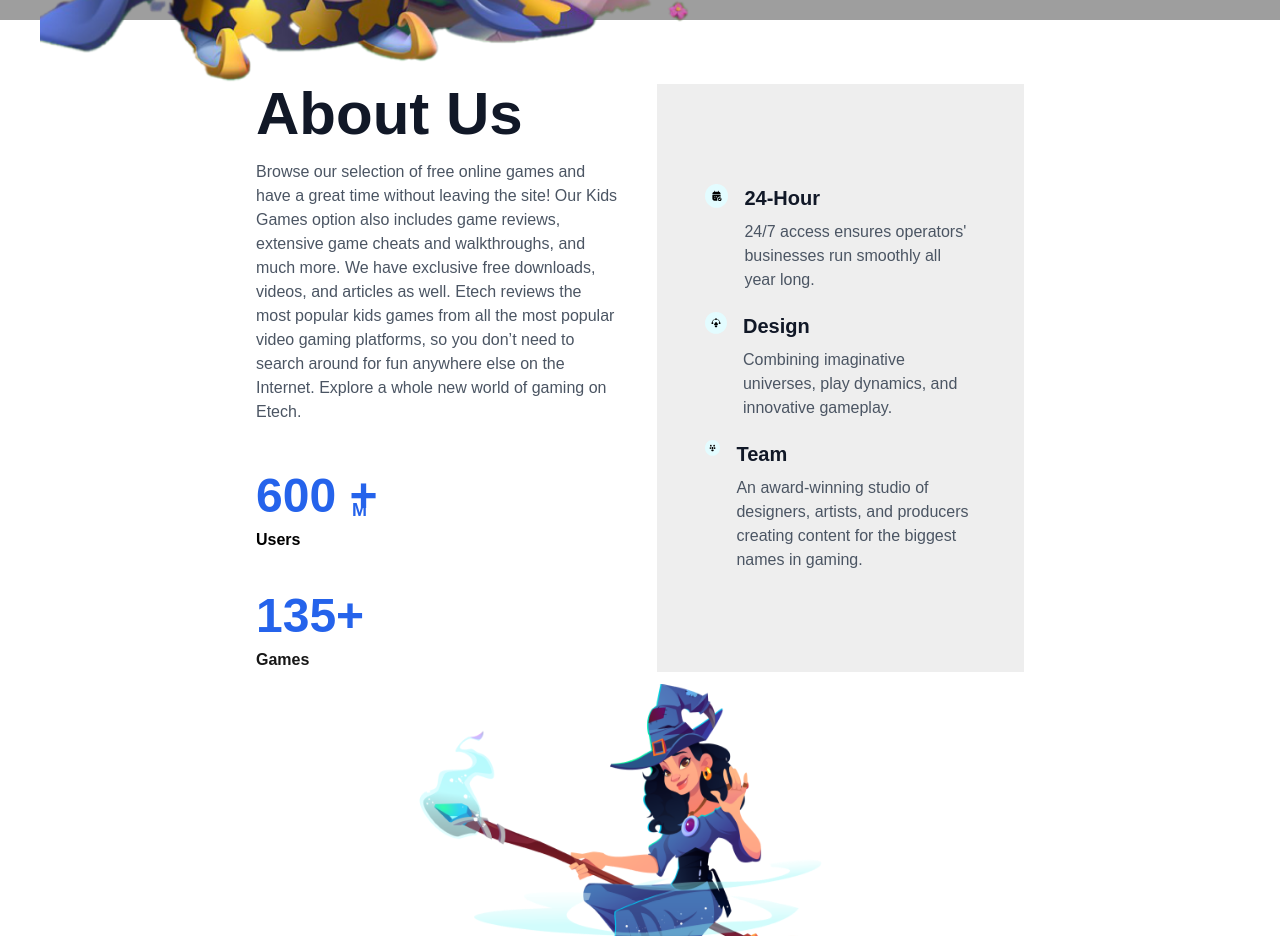
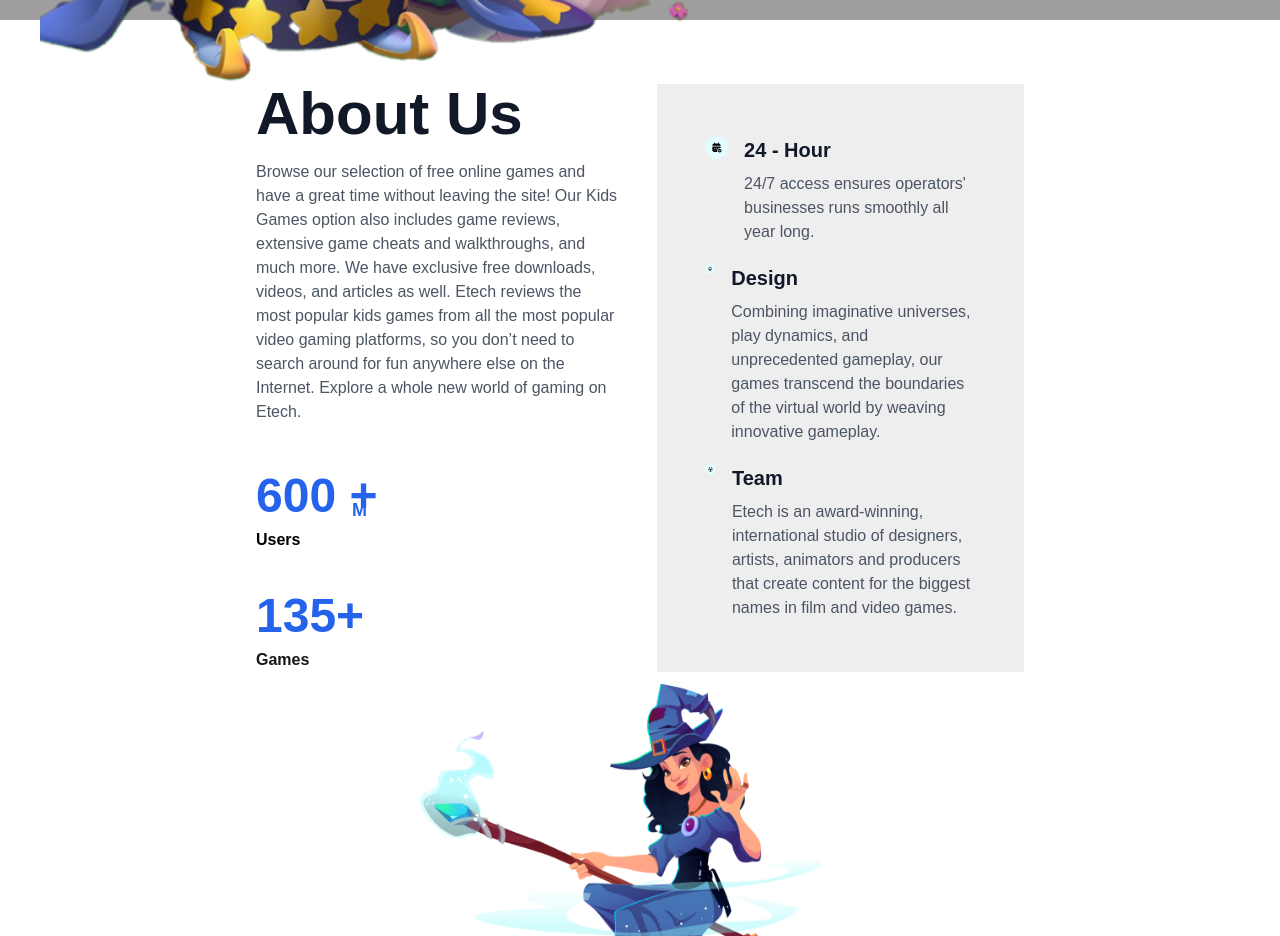
Before and after one commit to sythinh/test-game, a Next.js app: page /en in a window 1280 px wide. Shown: the part 780-1716 px from the top of the page. Built offline with nearby package versions, Linux system fonts and the light colour scheme; grey boxes are pictures that could not be loaded.

Commit message:
Update index.tsx

```diff
--- a/src/components/About/index.tsx
+++ b/src/components/About/index.tsx
@@ -1,7 +1,10 @@
+import { useTranslations } from "next-intl";
 import Image from "next/image";
 import React from "react";
 
 const AboutUs = () => {
+  const t = useTranslations("About");
+
   return (
     <section className="md:py-16 md:px-16 container mx-auto px-4">
       <div className="flex flex-col md:flex-row mx-auto w-full md:w-2/3">
@@ -9,18 +12,9 @@
         <div className="flex flex-col w-full md:w-1/2 md:mr-10">
           <div className="mb-12 w-full">
             <h2 className="text-[40px] md:text-6xl font-bold text-gray-900">
-              About Us
+              {t("title")}
             </h2>
-            <p className="text-gray-600 mt-4">
-              Browse our selection of free online games and have a great time
-              without leaving the site! Our Kids Games option also includes game
-              reviews, extensive game cheats and walkthroughs, and much more. We
-              have exclusive free downloads, videos, and articles as well. Etech
-              reviews the most popular kids games from all the most popular
-              video gaming platforms, so you don’t need to search around for fun
-              anywhere else on the Internet. Explore a whole new world of gaming
-              on Etech.
-            </p>
+            <p className="text-gray-600 mt-4">{t("description")}</p>
           </div>
 
           {/* Stats Section */}
@@ -31,11 +25,11 @@
                   600 +<p className="absolute left-24 top-1/2 text-lg">M</p>
                 </h3>
               </div>
-              <p className="text-black mt-2 font-bold">Users</p>
+              <p className="text-black mt-2 font-bold">{t("users")}</p>
             </div>
             <div className="md:mt-10">
               <h3 className="text-5xl font-extrabold text-blue-600">135+</h3>
-              <p className="ext-black font-bold mt-2">Games</p>
+              <p className="ext-black font-bold mt-2">{t("games")}</p>
             </div>
           </div>
         </div>
@@ -47,11 +41,10 @@
               <Image src="/icons/time.svg" width={50} height={50} alt="time" />
             </div>
             <div>
-              <h4 className="text-xl font-bold text-gray-900 mb-2">24-Hour</h4>
-              <p className="text-gray-600">
-                24/7 access ensures operators' businesses run smoothly all year
-                long.
-              </p>
+              <h4 className="text-xl font-bold text-gray-900 mb-2">
+                {t("24h")}
+              </h4>
+              <p className="text-gray-600">{t("desc24h")}</p>
             </div>
           </div>
 
@@ -65,11 +58,10 @@
               />
             </div>
             <div>
-              <h4 className="text-xl font-bold text-gray-900 mb-2">Design</h4>
-              <p className="text-gray-600">
-                Combining imaginative universes, play dynamics, and innovative
-                gameplay.
-              </p>
+              <h4 className="text-xl font-bold text-gray-900 mb-2">
+                {t("design")}
+              </h4>
+              <p className="text-gray-600">{t("descDesign")}</p>
             </div>
           </div>
 
@@ -78,11 +70,10 @@
               <Image src="/icons/team.svg" width={50} height={50} alt="time" />
             </div>
             <div>
-              <h4 className="text-xl font-bold text-gray-900 mb-2">Team</h4>
-              <p className="text-gray-600">
-                An award-winning studio of designers, artists, and producers
-                creating content for the biggest names in gaming.
-              </p>
+              <h4 className="text-xl font-bold text-gray-900 mb-2">
+                {t("team")}
+              </h4>
+              <p className="text-gray-600">{t("descTeam")}</p>
             </div>
           </div>
         </div>
```
